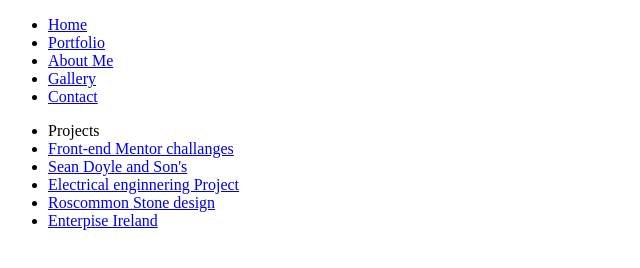
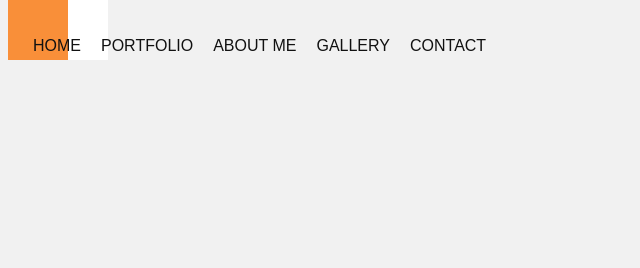
Before and after one commit to alexcammeraat/First-Js-Sidebar, a plain HTML site: page index.html in a window 1280 px wide. Shown: the whole page, without its empty margins (0-640 px from the left). Drawn offline with Linux system fonts and the light colour scheme.

Commit message:
main nav set-up

```diff
--- a/index.html
+++ b/index.html
@@ -19,7 +19,7 @@
             </ul>
         </div>
     </nav>
-    <aside class="nav-sidebar">
+    <!-- <aside class="nav-sidebar">
         <ul>
             <li><span>Projects</span></li>
 
@@ -29,6 +29,6 @@
             <li><a href="#">Roscommon Stone design</a></li>
             <li><a href="#">Enterpise Ireland</a></li>
         </ul>
-    </aside>
+    </aside> -->
 </body>
 </html>
--- a/stylesheet.css
+++ b/stylesheet.css
@@ -0,0 +1,53 @@
+body{
+    background-color: #f1f1f1;
+}
+/* Navigation */
+.nav-main{
+    position: fixed;
+    top: 0;
+    width: 100px;
+    height: 60px;
+    background-color: #fff;
+    display: flex;
+    flex-wrap: wrap;
+    z-index: 1000;
+}
+
+.btn-toggle-nav{
+    width: 60px;
+    height: 100%;
+    background-color: #f98f39;
+    background-image: url();
+    background-repeat: no-repeat;
+    background-size: 40%;
+    background-position: center;
+    cursor: pointer;
+}
+.btn-toggle-nav:hover{
+    opacity: 0.7;
+
+}
+
+.nav-main ul {
+    display: flex;
+    flex-direction: row;
+    padding-left: 15px;
+}
+
+.nav-main ul li {
+    list-style: none; /* removes bullet points*/
+    line-height: 60px; /* centers with nav btn */
+}
+
+.nav-main ul li a{
+    height: 100%;
+    padding: 0 10px;
+    text-transform: uppercase;
+    text-decoration: none;
+    color: #111;
+    font-family: Arial;
+    font-size: 16px;
+    white-space: nowrap;
+}
+
+/* Sidebar Navigation */
```
